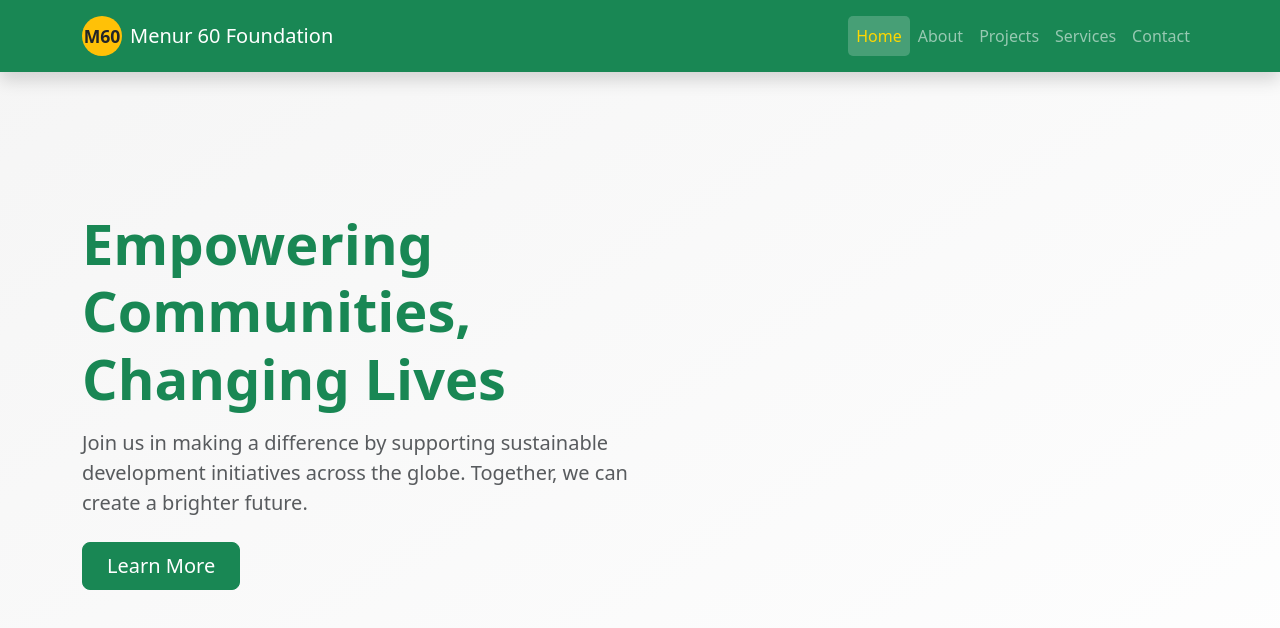
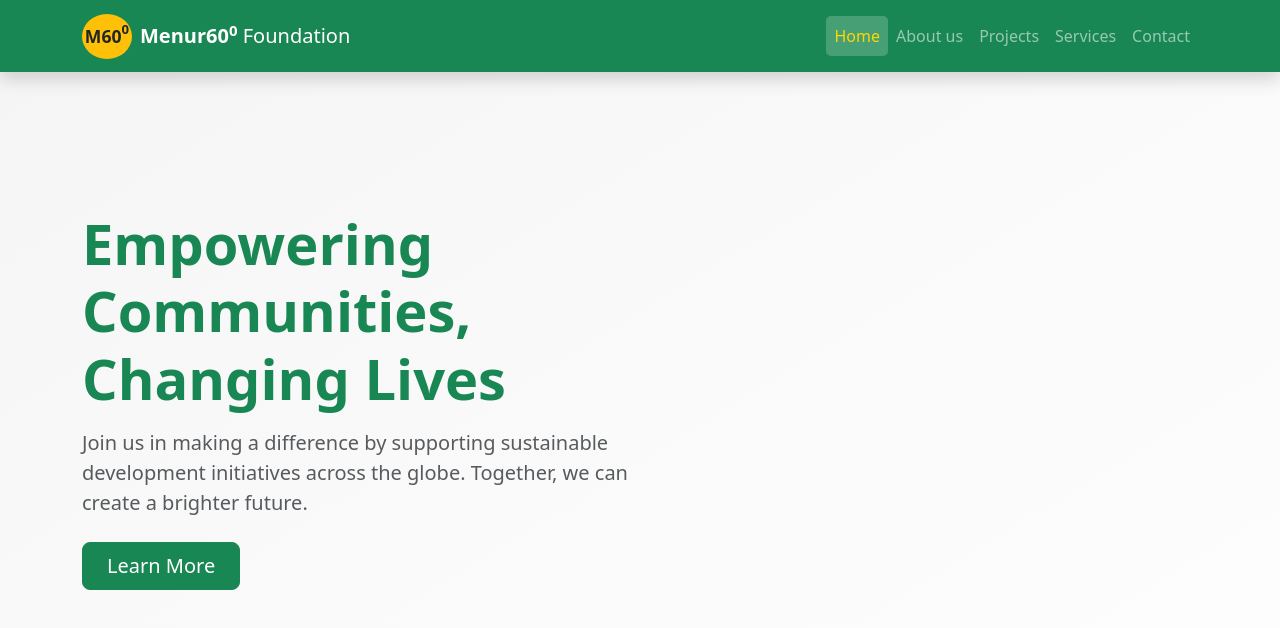
Before and after one commit to BlackCoder56/menur60-foundation, a Vue app: page / in a window 1280 px wide. Shown: the top 628 px of the page. Built offline with nearby package versions, Linux system fonts and the light colour scheme.

Commit message:
added supercript to logo

```diff
--- a/src/components/Menur60_Header.vue
+++ b/src/components/Menur60_Header.vue
@@ -6,11 +6,11 @@
         <a class="navbar-brand d-flex align-items-center gap-2" href="#">
           <div
             class="rounded-circle bg-warning text-center text-dark fw-bold d-flex justify-content-center align-items-center"
-            style="width: 40px; height: 40px;"
+            style="width: 50px; height: 45px;"
           >
-            M60
+            M60<sup>0</sup>
           </div>
-          <span>Menur 60 Foundation</span>
+          <span><strong>Menur60<sup>0</sup></strong> Foundation</span>
         </a>
 
         <!-- Hamburger Menu -->
@@ -43,7 +43,7 @@
                 href="#about"
                 :class="{ active: activeLink === '#about' }"
                 @click="setActiveLink('#about')"
-              >About</a>
+              >About us</a>
             </li>
             <li class="nav-item">
               <a
--- a/src/components/Menur60_HeroSection.vue
+++ b/src/components/Menur60_HeroSection.vue
@@ -62,6 +62,7 @@
       transform: translateX(100%);
       animation: slideIn 2s ease-out forwards;
     }
+
   }
 
   /* Fade-in keyframes */
```
